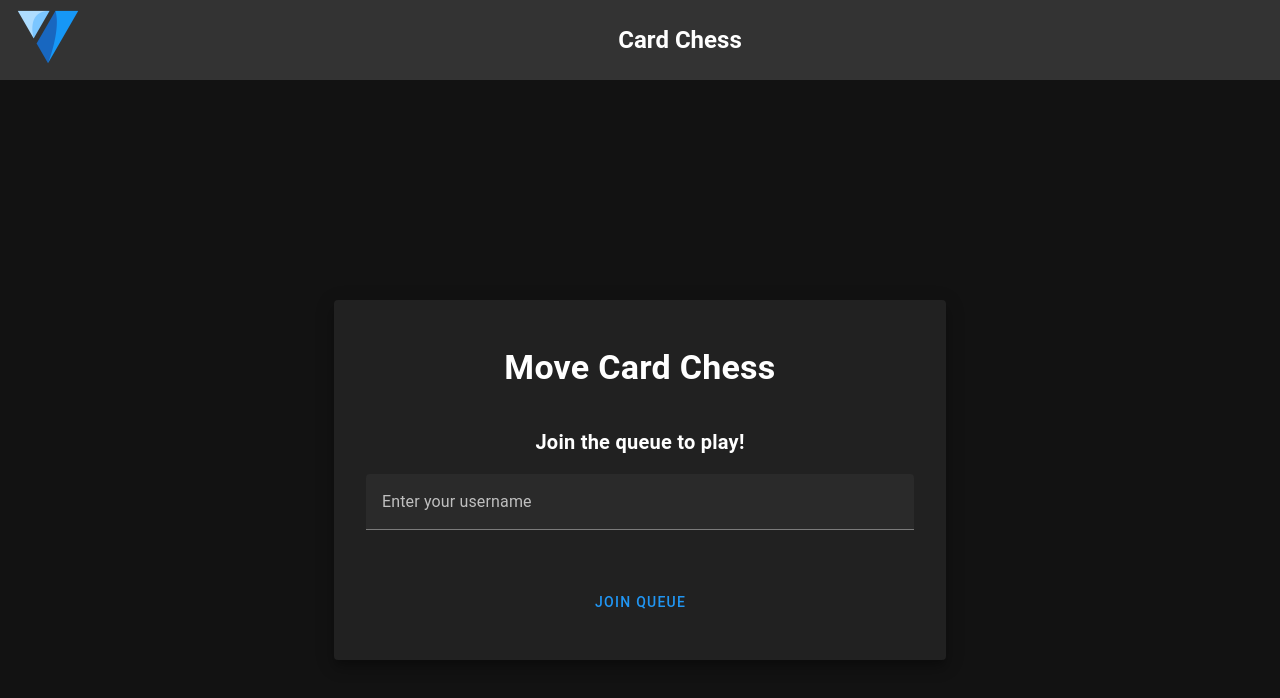
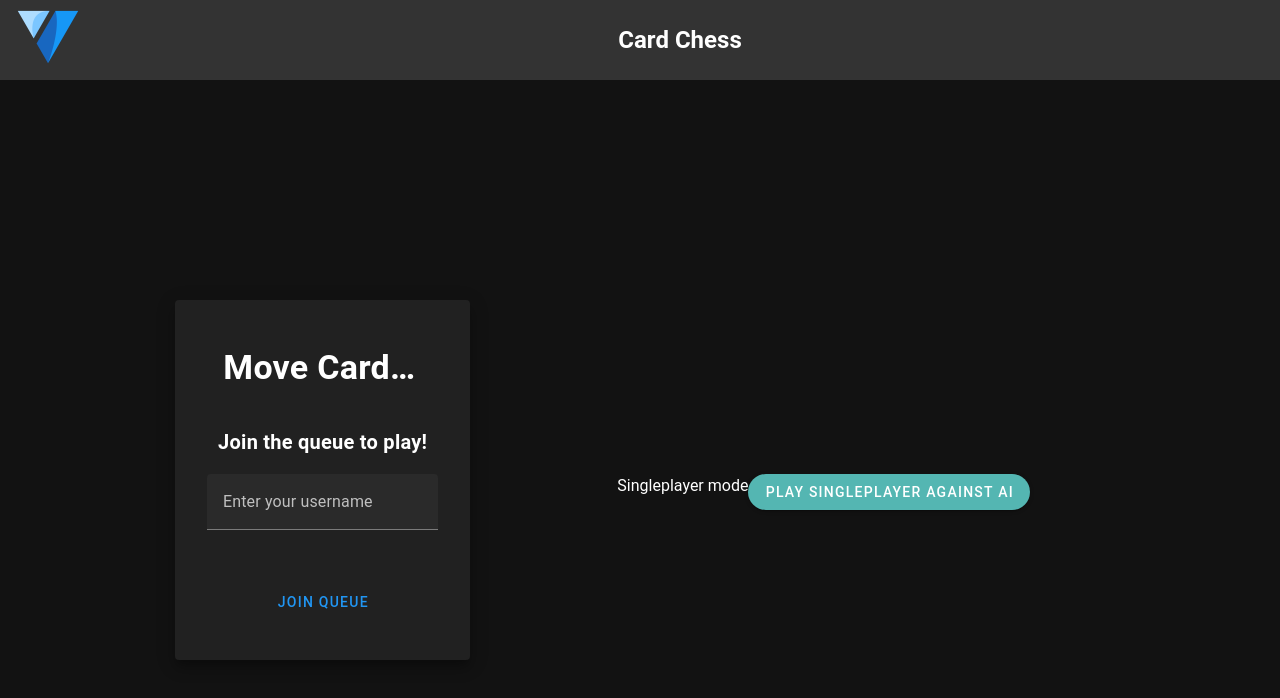
Before and after one commit to kristiangoystdal/Card_Chess_Game, a Vue app: page / in a window 1280 px wide. Shown: the top 698 px of the page. Built offline with nearby package versions, Linux system fonts and the light colour scheme; no server answers; a small style sheet from the web is missing.

Commit message:
feat: add button for singleplayer game mode in Home component

```diff
--- a/src/components/Home.vue
+++ b/src/components/Home.vue
@@ -22,7 +22,14 @@
         </v-card>
       </v-col>
     </v-row>
+    <v-row>
+      Singleplayer mode
+      <v-btn color="secondary" large rounded @click="router.push('/game/singleplayer')">
+        Play Singleplayer Against AI
+      </v-btn>
+    </v-row>
   </v-container>
+
 </template>
 
 <script>
```
